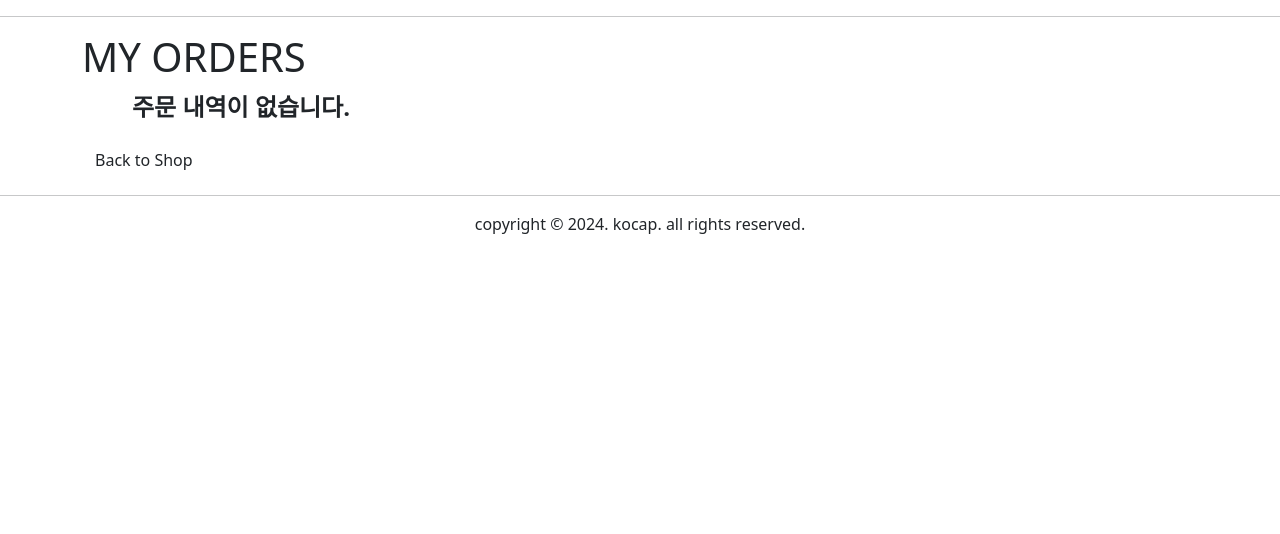
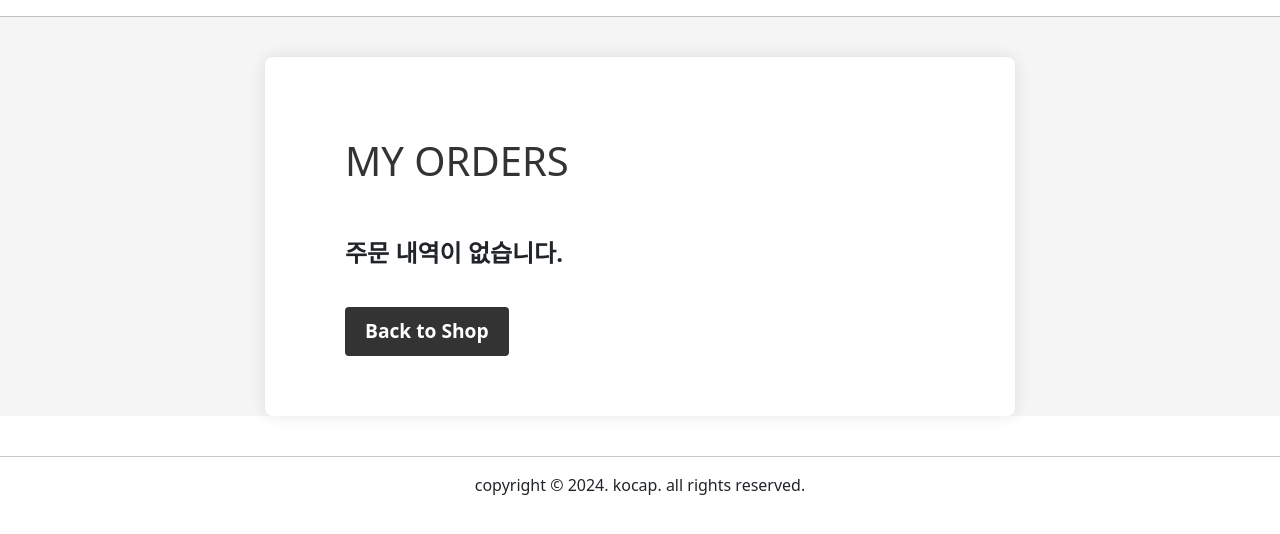
Before and after one commit to yoon741/teamProject, a FastAPI app: template views/templates/order/myorder.html in a window 1280 px wide. Shown: the part 100-634 px from the top of the page. Run offline with FastAPI, Linux system fonts and the light colour scheme; the template is opened without the code that fills it, so the values that code supplies are empty.

Commit message:
윤선님 05일 11:30 마이오더 디자인 클래스 변경

```diff
--- a/views/templates/order/myorder.html
+++ b/views/templates/order/myorder.html
@@ -6,7 +6,7 @@
 
 {% block style %}
 <style>
-    .order-page body {
+    .order-page {
         margin: 0;
         padding: 0;
         background-color: #f5f5f5;
@@ -98,7 +98,7 @@
 {% endblock %}
 
 {% block main %}
-<main>
+<main class="order-page">
     <hr>
     <div class="container">
         <h1>MY ORDERS</h1>
```
